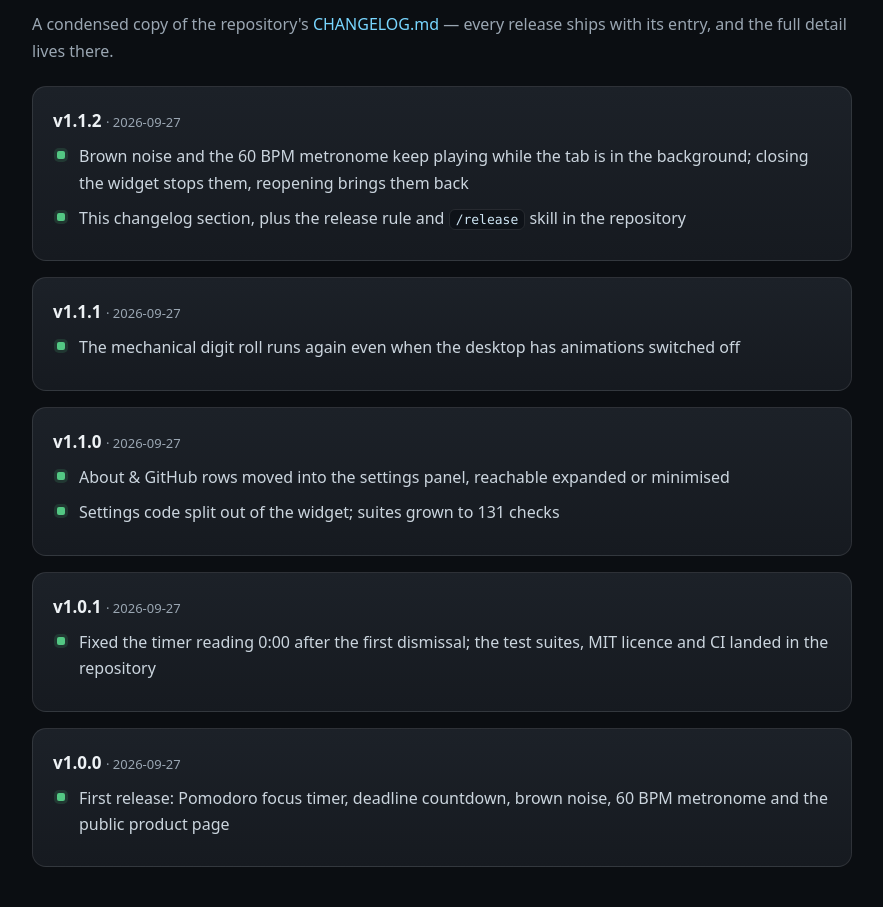
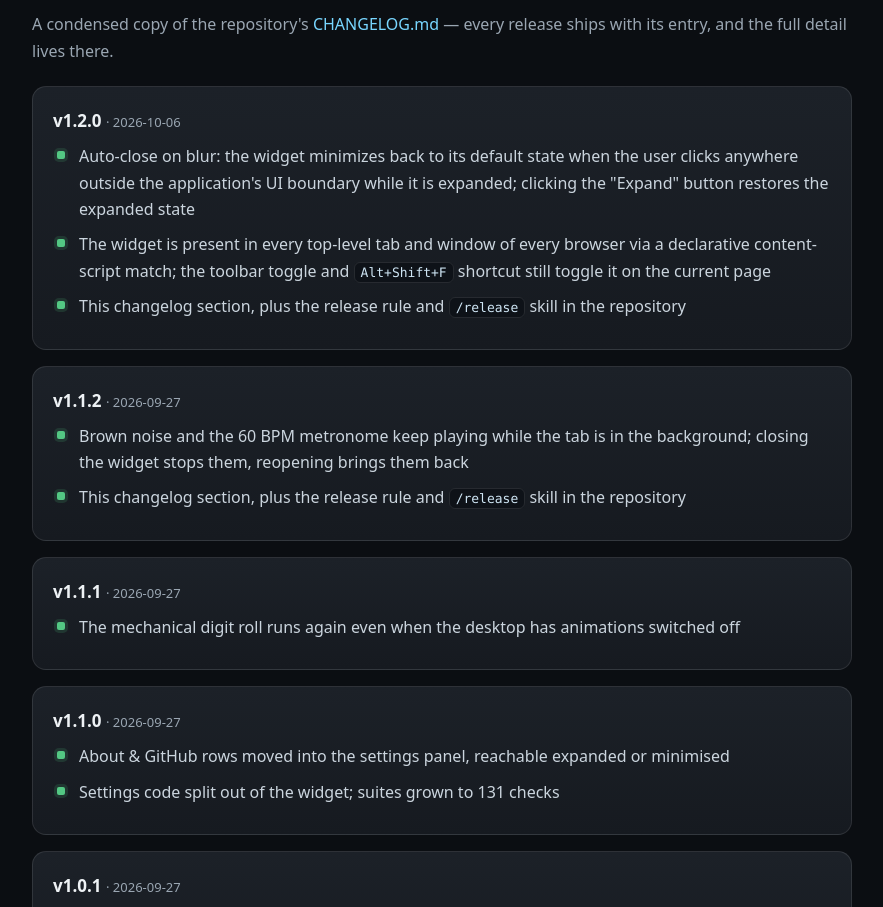
Before and after one commit to vallimuthuraja-git/focus-exe, a website: page page/index.html in a window 1280 px wide. Shown: the part 4458-5365 px from the top of the page, without its empty margins (48-931 px from the left). Drawn offline with Linux system fonts and the light colour scheme.

Commit message:
Release Focus Exe v1.2.0
- Auto-close on blur: the widget minimizes back to its default state when the user clicks outside the application UI boundary while expanded.
- The widget is present in every top-level tab/window via a declarative content-script match; the toolbar toggle and Alt+Shift+F shortcut still toggle the current page only.
- Rebuilt the product page changelog section to include v1.2.0.

Co-Authored-By: Solar Mini <solar-mini@upstage.ai>

```diff
--- a/package.json
+++ b/package.json
@@ -1,6 +1,6 @@
 {
   "name": "focus-exe",
-  "version": "1.1.2",
+  "version": "1.2.0",
   "private": true,
   "description": "Manifest V3 focus assistant: Pomodoro timer, deadline countdown, brown noise and 60 BPM metronome.",
   "type": "module",
--- a/page/index.html
+++ b/page/index.html
@@ -687,6 +687,14 @@ footer .row .spacer { margin-left: auto; }
     every release ships with its entry, and the full detail lives there.</p>
     <div style="margin-top:22px;display:flex;flex-direction:column;gap:16px;max-width:820px">
       <div class="card">
+        <h3>v1.2.0 <span class="muted" style="font-size:13px;font-weight:400">&middot; 2026-10-06</span></h3>
+        <ul class="ticks" style="margin-top:8px">
+          <li>Auto-close on blur: the widget minimizes back to its default state when the user clicks anywhere outside the application's UI boundary while it is expanded; clicking the "Expand" button restores the expanded state</li>
+          <li>The widget is present in every top-level tab and window of every browser via a declarative content-script match; the toolbar toggle and <code>Alt+Shift+F</code> shortcut still toggle it on the current page</li>
+          <li>This changelog section, plus the release rule and <code>/release</code> skill in the repository</li>
+        </ul>
+      </div>
+      <div class="card">
         <h3>v1.1.2 <span class="muted" style="font-size:13px;font-weight:400">&middot; 2026-09-27</span></h3>
         <ul class="ticks" style="margin-top:8px">
           <li>Brown noise and the 60 BPM metronome keep playing while the tab is in the background; closing the widget stops them, reopening brings them back</li>
```
Also changed, not shown: CHANGELOG.md, 1 other file.
